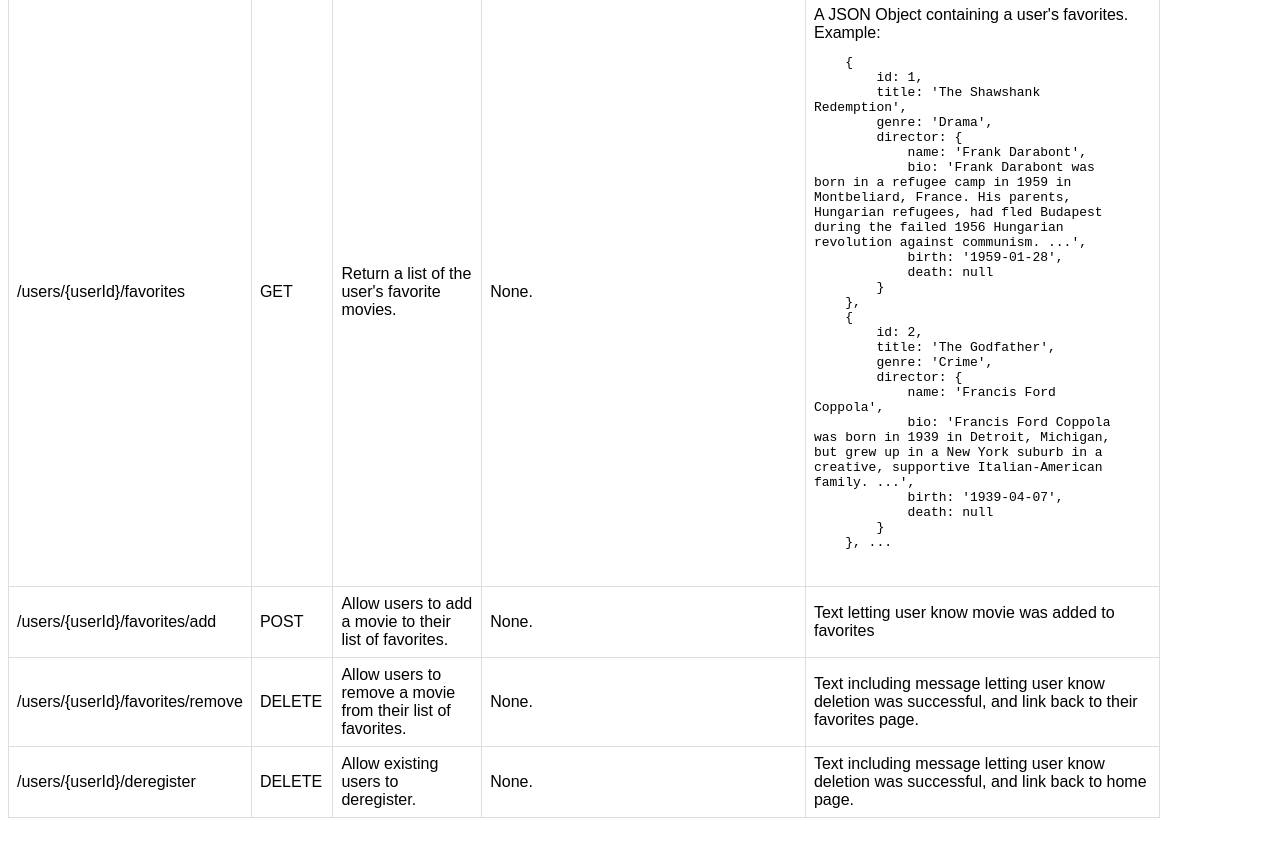
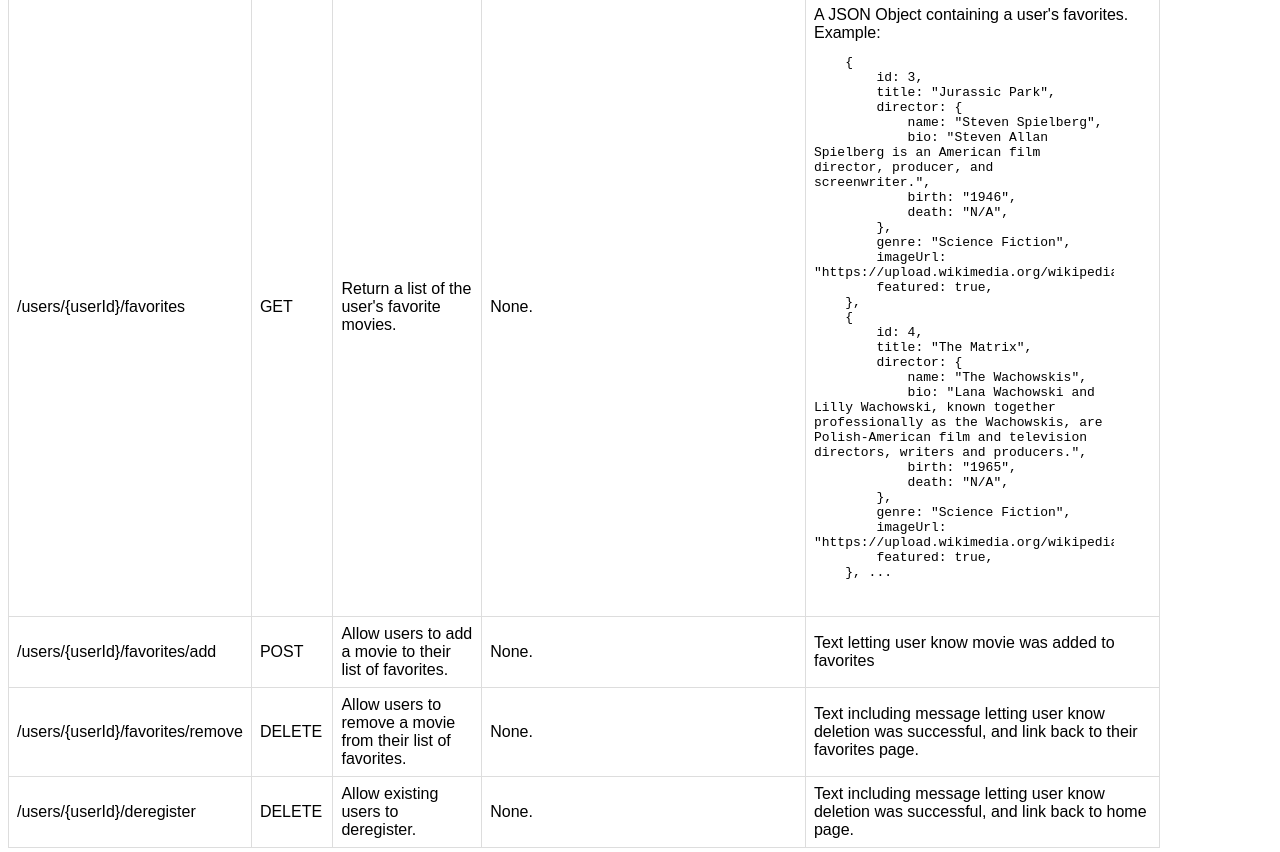
Before and after one commit to RoryV91/movie-api, a website: page public/documentation.html in a window 1280 px wide. Shown: the part 1359-2211 px from the top of the page. Before the commit the page ends 2185 px from the top, so only its background shows below. Drawn offline with Linux system fonts and the light colour scheme.

Commit message:
installed eslint, updated doc

```diff
--- a/package.json
+++ b/package.json
@@ -13,5 +13,8 @@
     "express": "^4.18.2",
     "morgan": "^1.10.0",
     "uuid": "^9.0.1"
+  },
+  "devDependencies": {
+    "eslint": "^8.51.0"
   }
 }
--- a/public/documentation.html
+++ b/public/documentation.html
@@ -155,26 +155,30 @@
                 <td>A JSON Object containing a user's favorites. Example:
                     <pre>
     {
-        id: 1,
-        title: 'The Shawshank Redemption',
-        genre: 'Drama',
+        id: 3,
+        title: "Jurassic Park",
         director: {
-            name: 'Frank Darabont',
-            bio: 'Frank Darabont was born in a refugee camp in 1959 in Montbeliard, France. His parents, Hungarian refugees, had fled Budapest during the failed 1956 Hungarian revolution against communism. ...',
-            birth: '1959-01-28',
-            death: null
-        }
+            name: "Steven Spielberg",
+            bio: "Steven Allan Spielberg is an American film director, producer, and screenwriter.",
+            birth: "1946",
+            death: "N/A",
+        },
+        genre: "Science Fiction",
+        imageUrl: "https://upload.wikimedia.org/wikipedia/en/e/e7/Jurassic_Park_poster.jpg",
+        featured: true,
     },
     {
-        id: 2,
-        title: 'The Godfather',
-        genre: 'Crime',
+        id: 4,
+        title: "The Matrix",
         director: {
-            name: 'Francis Ford Coppola',
-            bio: 'Francis Ford Coppola was born in 1939 in Detroit, Michigan, but grew up in a New York suburb in a creative, supportive Italian-American family. ...',
-            birth: '1939-04-07',
-            death: null
-        }
+            name: "The Wachowskis",
+            bio: "Lana Wachowski and Lilly Wachowski, known together professionally as the Wachowskis, are Polish-American film and television directors, writers and producers.",
+            birth: "1965",
+            death: "N/A",
+        },
+        genre: "Science Fiction",
+        imageUrl: "https://upload.wikimedia.org/wikipedia/en/c/c1/The_Matrix_Poster.jpg",
+        featured: true,
     }, ...
                     </pre>
                 </td>
```
Also changed, not shown: .eslintrc.json (added), 1 other file.
